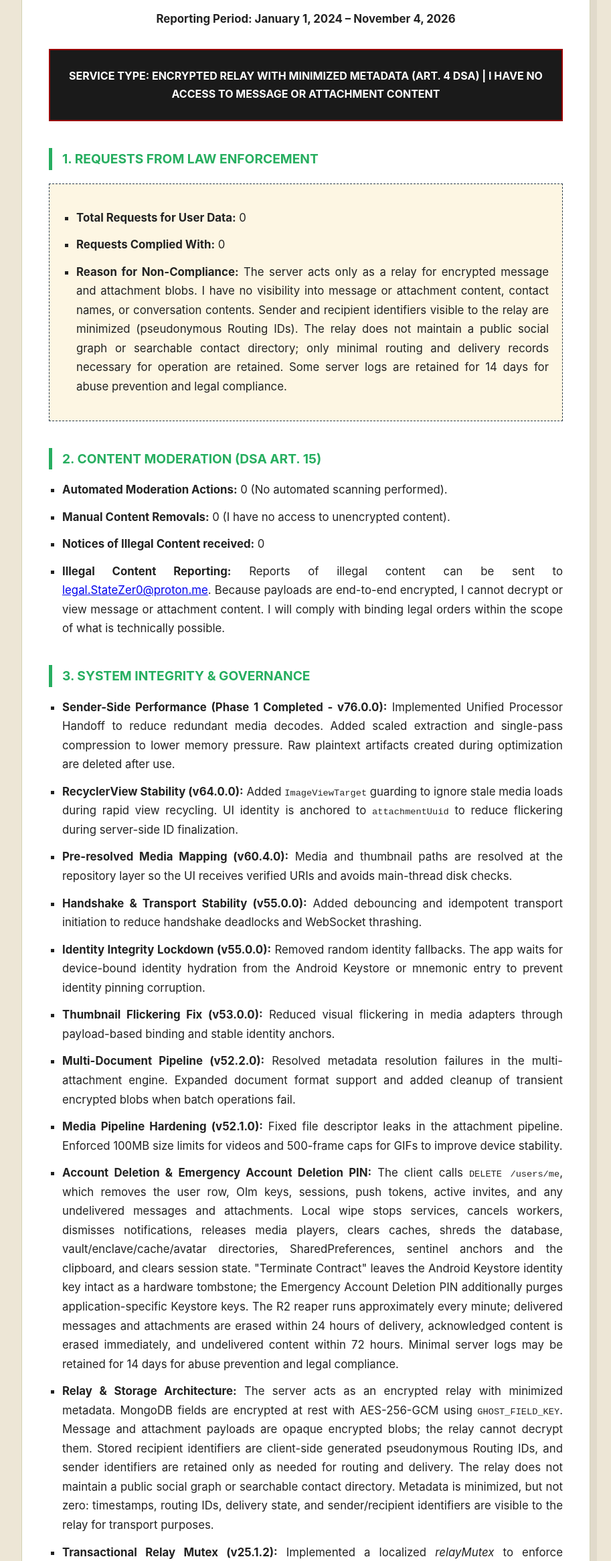
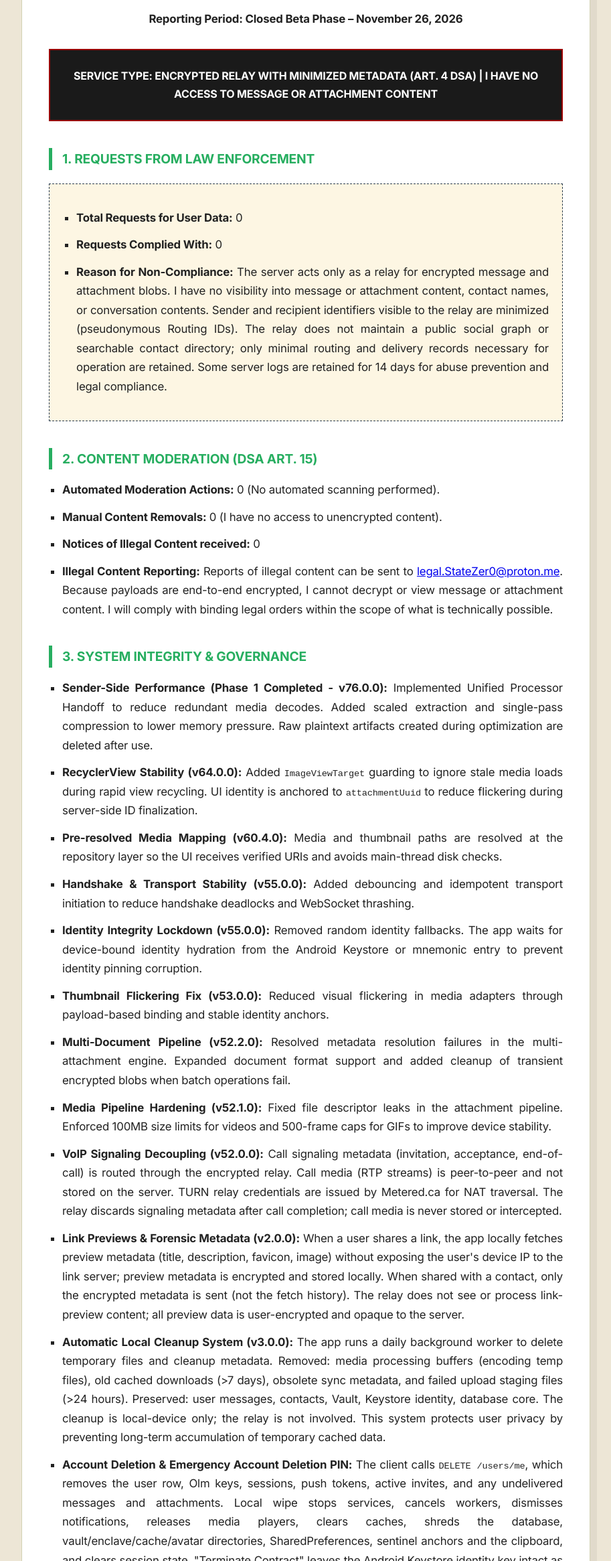
Before and after one commit to glokta1991/legal-docs, a plain HTML site: page transparency_report.html in a window 1280 px wide. Shown: the part 469-2800 px from the top of the page at 67% size, without its empty margins (183-1096 px from the left). Drawn offline with Linux system fonts and the light colour scheme.

Commit message:
Update transparency_report.html

```diff
--- a/transparency_report.html
+++ b/transparency_report.html
@@ -6,6 +6,8 @@
     <title>StateZer0 | Transparency Report (Q4 2026)</title>
 
     <style>
+        @import url('https://fonts.googleapis.com/css2?family=Inter:wght@300;400;500;600;700&family=JetBrains+Mono:wght@400;600&display=swap');
+
         /* MOBILE-FIRST LAYOUT FIX */
         * { box-sizing: border-box; }
 
@@ -15,9 +17,12 @@
             padding: 20px;
             display: flex;
             justify-content: center;
-            font-family: -apple-system, BlinkMacSystemFont, "Segoe UI", Roboto, "Helvetica Neue", Arial, sans-serif;
+            font-family: 'Inter', -apple-system, BlinkMacSystemFont, "SF Pro Text", "Segoe UI", Roboto, "Helvetica Neue", Arial, sans-serif;
+            -webkit-font-smoothing: antialiased;
+            -moz-osx-font-smoothing: grayscale;
             line-height: 1.7;
             color: #1a1a1a;
+            letter-spacing: -0.011em;
         }
 
         .document-container {
@@ -34,7 +39,7 @@
 
         .header-branding { text-align: center; margin-bottom: 40px; }
         .header-branding img { max-width: 180px; height: auto; }
-        .contact-line { margin-top: 15px; font-family: 'Courier New', Courier, monospace; font-weight: bold; font-size: 0.9em; letter-spacing: 1px; }
+        .contact-line { margin-top: 15px; font-family: 'JetBrains Mono', ui-monospace, SFMono-Regular, "SF Mono", Menlo, Consolas, "Liberation Mono", monospace; font-weight: bold; font-size: 0.9em; letter-spacing: 1px; }
         .header-divider { border-bottom: 2px solid #1a1a1a; width: 60%; margin: 20px auto; }
 
         h1 { text-align: center; font-size: 2.2em; text-transform: uppercase; letter-spacing: 2px; margin-bottom: 10px; line-height: 1.2; }
@@ -101,8 +106,8 @@
             <span lang="de">StateZer0: Verschlüsselte Nachrichten- und Sprachkommunikation</span>
         </p>
         <p style="text-align: center;">
-            <strong lang="en">Reporting Period: January 1, 2024 – November 4, 2026</strong>
-            <strong lang="de">Berichtszeitraum: 1. Januar 2024 – 4. November 2026</strong>
+            <strong lang="en">Reporting Period: Closed Beta Phase – November 26, 2026</strong>
+            <strong lang="de">Berichtszeitraum: Geschlossene Beta-Phase – 26. November 2026</strong>
         </p>
 
         <div class="nuclear-notice">
@@ -190,9 +195,24 @@
                 <span lang="de">Behebung von Dateideskriptor-Leaks in der Attachment-Pipeline. Durchsetzung von 100MB-Größenlimits für Videos und 500-Frame-Caps für GIFs zur Verbesserung der Gerätestabilität.</span>
             </li>
             <li>
+                <strong><span lang="en">VoIP Signaling Decoupling (v52.0.0):</span><span lang="de">VoIP-Signalisierungsentkopplung (v52.0.0):</span></strong>
+                <span lang="en">Call signaling metadata (invitation, acceptance, end-of-call) is routed through the encrypted relay. Call media (RTP streams) is peer-to-peer and not stored on the server. TURN relay credentials are issued by Metered.ca for NAT traversal. The relay discards signaling metadata after call completion; call media is never stored or intercepted.</span>
+                <span lang="de">Call-Signalisierungs-Metadaten (Einladung, Annahme, Anruftermination) werden über das verschlüsselte Relay geroutet. Anrufmedien (RTP-Streams) sind Peer-to-Peer und werden nicht auf dem Server gespeichert. TURN-Relay-Anmeldedaten werden von Metered.ca für NAT-Traversal ausgestellt. Das Relay verwirft Signalisierungs-Metadaten nach Anrufabschluss; Anrufmedien werden niemals gespeichert oder abgefangen.</span>
+            </li>
+            <li>
+                <strong><span lang="en">Link Previews &amp; Forensic Metadata (v2.0.0):</span><span lang="de">Link-Vorschauen &amp; Forensische Metadaten (v2.0.0):</span></strong>
+                <span lang="en">When a user shares a link, the app locally fetches preview metadata (title, description, favicon, image) without exposing the user's device IP to the link server; preview metadata is encrypted and stored locally. When shared with a contact, only the encrypted metadata is sent (not the fetch history). The relay does not see or process link-preview content; all preview data is user-encrypted and opaque to the server.</span>
+                <span lang="de">Wenn ein Benutzer einen Link teilt, holt die App lokal Vorschau-Metadaten (Titel, Beschreibung, Favicon, Bild) ohne Offenlegung der Geräte-IP des Benutzers dem Link-Server; Vorschau-Metadaten werden verschlüsselt und lokal gespeichert. Beim Teilen mit einem Kontakt werden nur die verschlüsselten Metadaten gesendet (nicht die Abrufhistorie). Das Relay sieht oder verarbeitet Link-Vorschau-Inhalte nicht; alle Vorschaudaten werden vom Benutzer verschlüsselt und dem Server gegenüber undurchsichtig.</span>
+            </li>
+            <li>
+                <strong><span lang="en">Automatic Local Cleanup System (v3.0.0):</span><span lang="de">Automatisches lokales Bereinigungssystem (v3.0.0):</span></strong>
+                <span lang="en">The app runs a daily background worker to delete temporary files and cleanup metadata. Removed: media processing buffers (encoding temp files), old cached downloads (&gt;7 days), obsolete sync metadata, and failed upload staging files (&gt;24 hours). Preserved: user messages, contacts, Vault, Keystore identity, database core. The cleanup is local-device only; the relay is not involved. This system protects user privacy by preventing long-term accumulation of temporary cached data.</span>
+                <span lang="de">Die App führt einen täglichen Background-Worker aus, um temporäre Dateien und Bereinigung-Metadaten zu löschen. Entfernt: Media-Verarbeitungspuffer (Encoding-Temp-Dateien), alte gecachte Downloads (&gt;7 Tage), veraltete Synchronisierungs-Metadaten und fehlgeschlagene Upload-Staging-Dateien (&gt;24 Stunden). Bewahrt: Benutzernachrichten, Kontakte, Vault, Keystore-Identität, Datenbank-Kern. Die Bereinigung ist nur auf dem lokalen Gerät; das Relay ist nicht involviert. Dieses System schützt die Benutzerprivatsphäre, indem es verhindert, dass sich temporäre gecachte Daten langfristig ansammeln.</span>
+            </li>
+            <li>
                 <strong><span lang="en">Account Deletion &amp; Emergency Account Deletion PIN:</span><span lang="de">Kontolöschung &amp; Emergency Account Deletion PIN:</span></strong>
-                <span lang="en">The client calls <code>DELETE /users/me</code>, which removes the user row, Olm keys, sessions, push tokens, active invites, and any undelivered messages and attachments. Local wipe stops services, cancels workers, dismisses notifications, releases media players, clears caches, shreds the database, vault/enclave/cache/avatar directories, SharedPreferences, sentinel anchors and the clipboard, and clears session state. "Terminate Contract" leaves the Android Keystore identity key intact as a hardware tombstone; the Emergency Account Deletion PIN additionally purges application-specific Keystore keys. The R2 reaper runs approximately every minute; delivered messages and attachments are erased within 24 hours of delivery, acknowledged content is erased immediately, and undelivered content within 72 hours. Minimal server logs may be retained for 14 days for abuse prevention and legal compliance.</span>
-                <span lang="de">Der Client ruft <code>DELETE /users/me</code> auf, wodurch die Benutzerzeile, Olm one-time keys, Sitzungen, Push-Tokens, aktive Einladungen sowie nicht zugestellte Nachrichten und Anhänge entfernt werden. Die lokale Löschung entfernt die App-Datenbank, SharedPreferences, Caches, gespeicherte Dateien und bricht laufende Worker und Benachrichtigungen ab. Bei Standard-Löschung bleibt der Android-Keystore-Identitätsschlüssel erhalten, aber verschlüsselte Daten und umhüllte Passphrasen-Dateien werden zerstört. Die Emergency Account Deletion PIN entfernt zusätzlich anwendungsspezifische Keystore-Schlüssel. Der R2-Reaper läuft etwa jede Minute; zugestellte Nachrichten und Anhänge werden innerhalb von 24 Stunden nach Zustellung gelöscht, bestätigte Inhalte sofort und nicht zugestellte Inhalte innerhalb von 72 Stunden. Minimale Server-Logs können 14 Tage zur Missbrauchsbekämpfung und rechtlichen Compliance aufbewahrt werden.</span>
+                <span lang="en">The client calls <code>DELETE /users/me</code>, which removes the user row, Olm keys, sessions, push tokens, active invites, and any undelivered messages and attachments. Local wipe stops services, cancels workers, dismisses notifications, releases media players, clears caches, shreds the database, vault/enclave/cache/avatar directories, SharedPreferences, sentinel anchors and the clipboard, and clears session state. "Terminate Contract" leaves the Android Keystore identity key intact as a hardware tombstone; the Emergency Account Deletion PIN additionally purges application-specific Keystore keys. The R2 reaper runs every minute; acknowledged text messages are erased immediately (0s), acknowledged media attachments are purged from Cloudflare R2 within 5 minutes of acknowledgment (allowing local client caching), and uncollected offline media attachments are auto-purged within 24 hours. Minimal server logs may be retained for 14 days for abuse prevention and legal compliance.</span>
+                <span lang="de">Der Client ruft <code>DELETE /users/me</code> auf, wodurch die Benutzerzeile, Olm one-time keys, Sitzungen, Push-Tokens, aktive Einladungen sowie nicht zugestellte Nachrichten und Anhänge entfernt werden. Die lokale Löschung entfernt die App-Datenbank, SharedPreferences, Caches, gespeicherte Dateien und bricht laufende Worker und Benachrichtigungen ab. Bei Standard-Löschung bleibt der Android-Keystore-Identitätsschlüssel erhalten, aber verschlüsselte Daten und umhüllte Passphrasen-Dateien werden zerstört. Die Emergency Account Deletion PIN entfernt zusätzlich anwendungsspezifische Keystore-Schlüssel. Der R2-Reaper läuft etwa jede Minute; bestätigte Textnachrichten werden sofort gelöscht, bestätigte Medienanhänge innerhalb von 5 Minuten nach Bestätigung aus Cloudflare R2 gelöscht und nicht abgeholte Offline-Medien innerhalb von 24 Stunden. Minimale Server-Logs können 14 Tage zur Missbrauchsbekämpfung und rechtlichen Compliance aufbewahrt werden.</span>
             </li>
             <li>
                 <strong><span lang="en">Relay &amp; Storage Architecture:</span><span lang="de">Relay- &amp; Speicherarchitektur:</span></strong>
```
